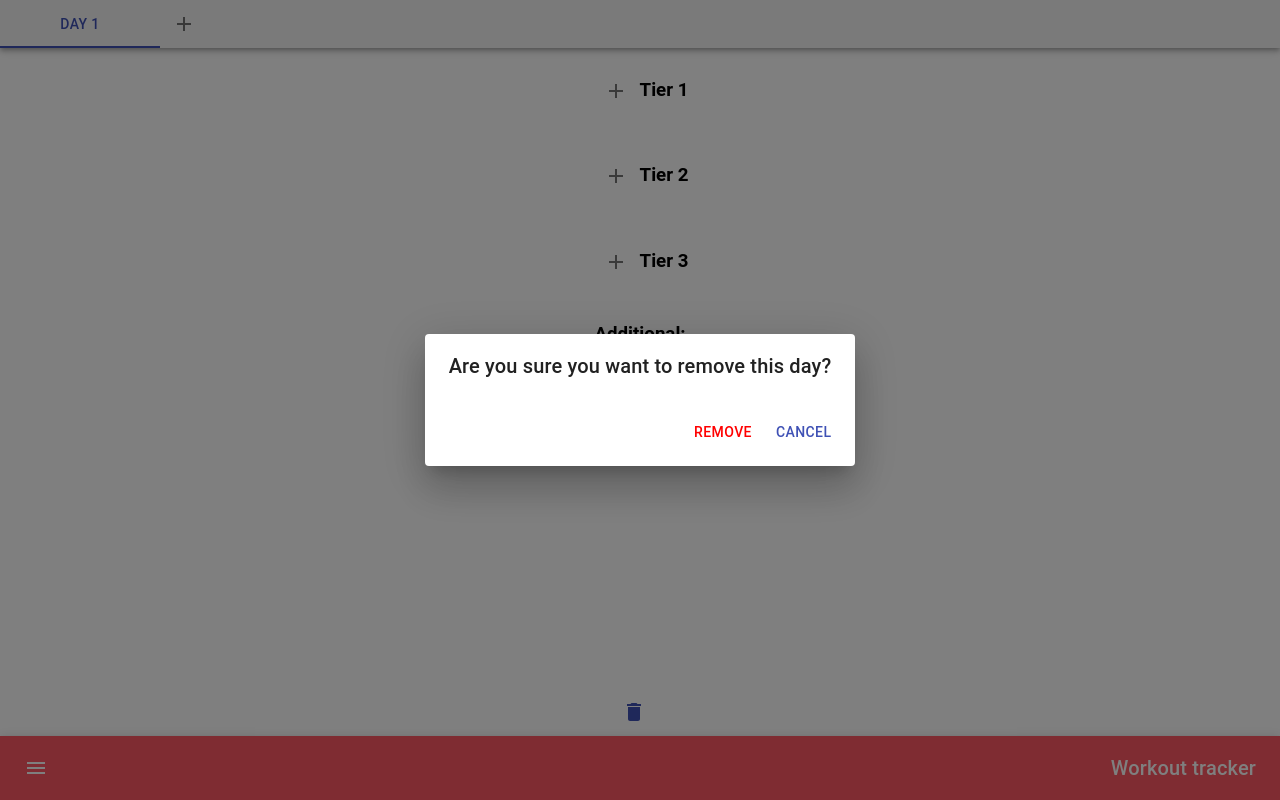
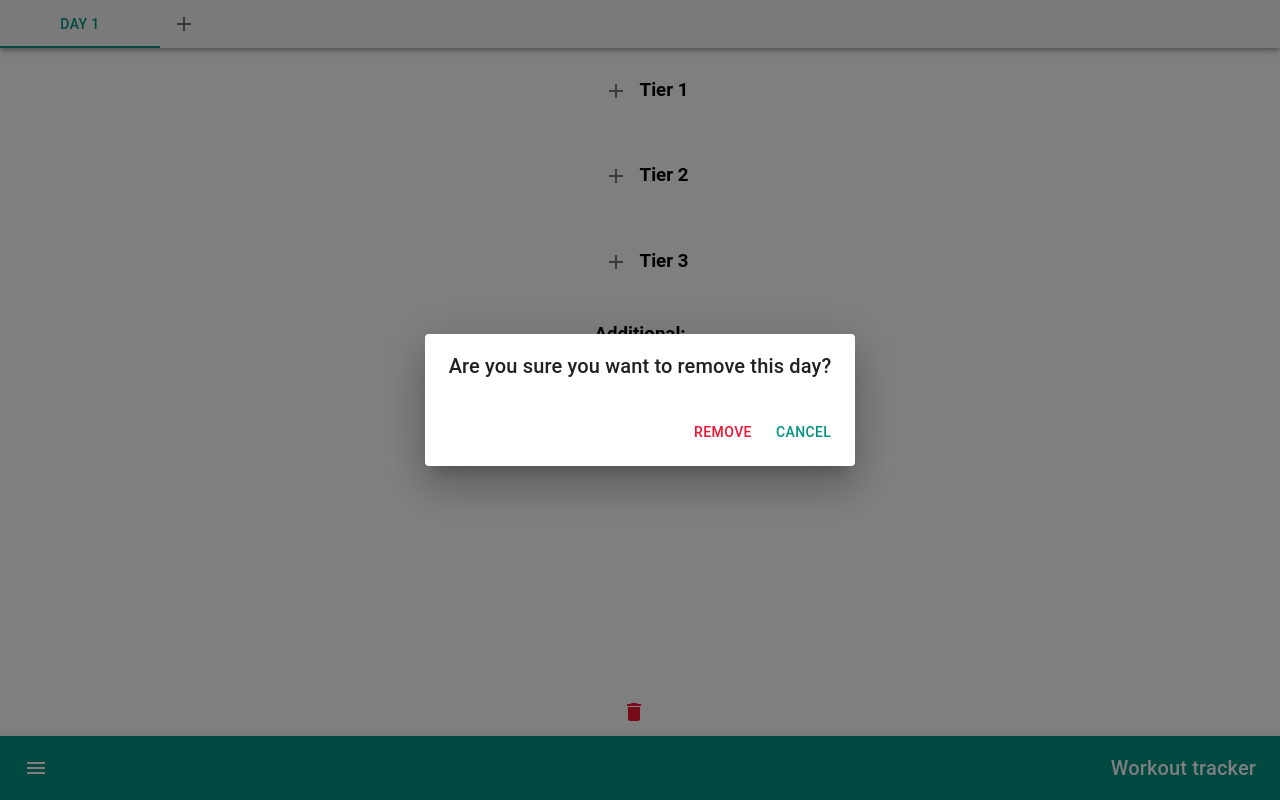
Before and after one commit to szymonpulut/WorkoutTracker, a React (Create React App) app: page / in a window 1280 px wide. Both pictures are taken after a click on the button 634 px from the left and 712 px from the top of the page. Built offline with nearby package versions, Linux system fonts and the light colour scheme.

Commit message:
Reworked color system & integrated into MUI color palette

```diff
--- a/src/components/BottomHeader/BottomHeader.tsx
+++ b/src/components/BottomHeader/BottomHeader.tsx
@@ -1,10 +1,17 @@
 /* eslint-disable */
 import React from 'react';
-import { withStyles, WithStyles, createStyles, Theme } from '@material-ui/core';
+import {
+    withStyles,
+    WithStyles,
+    createStyles,
+    Theme,
+    createPalette,
+} from '@material-ui/core';
 import { AppBar, Toolbar, Typography, IconButton } from '@material-ui/core';
 import MenuIcon from '@material-ui/icons/Menu';
 
 import BurgerMenu from 'components/BurgerMenu/BurgerMenu';
+// import theme from 'shared/theme';
 
 const styles = (theme: Theme) =>
     createStyles({
@@ -17,10 +24,11 @@ const styles = (theme: Theme) =>
         title: {
             flexGrow: 1,
             textAlign: 'right',
+            color: theme.palette.primary.contrastText,
         },
         appBar: {
             top: 'auto',
-            backgroundColor: '#FF5964',
+            backgroundColor: theme.palette.primary.main,
             bottom: 0,
         },
     });
--- a/src/components/ConfirmRemoveDialog/ConfirmRemoveDialog.tsx
+++ b/src/components/ConfirmRemoveDialog/ConfirmRemoveDialog.tsx
@@ -19,7 +19,7 @@ const styles = (theme: Theme): ReturnType<typeof createStyles> =>
         },
         RemoveButton: {
             textAlign: 'left',
-            color: 'red',
+            color: theme.palette.warning.main,
         },
     });
 
@@ -64,15 +64,13 @@ const ConfirmRemoveDialog: React.FC<IProps> = ({
                 className={classes.root}
             >
                 <DialogTitle id="form-dialog-title">
-                    {/* eslint-disable-next-line  react/jsx-one-expression-per-line */}
-                    Are you sure you want to remove {additionalDialogText}?
+                    {`Are you sure you want to remove ${additionalDialogText}?`}
                 </DialogTitle>
                 <DialogActions className={classes.DialogActions}>
                     <Button
                         onClick={(): void => {
                             handleClose(true);
                         }}
-                        color="primary"
                         className={classes.RemoveButton}
                     >
                         Remove
--- a/src/containers/ExerciseDialog/ExerciseDialog.tsx
+++ b/src/containers/ExerciseDialog/ExerciseDialog.tsx
@@ -29,7 +29,7 @@ const styles = (theme: Theme): ReturnType<typeof createStyles> =>
         },
         RemoveButton: {
             textAlign: 'left',
-            color: 'red',
+            color: theme.palette.warning.main,
         },
     });
 
--- a/src/containers/Workout/Workout.tsx
+++ b/src/containers/Workout/Workout.tsx
@@ -2,7 +2,13 @@ import React from 'react';
 import { Dispatch } from 'redux';
 import { connect } from 'react-redux';
 import DeleteIcon from '@material-ui/icons/Delete';
-import { IconButton } from '@material-ui/core';
+import {
+    IconButton,
+    createStyles,
+    WithStyles,
+    withStyles,
+    Theme,
+} from '@material-ui/core';
 
 import { IWorkoutRoutine } from 'types/WorkoutRoutine';
 import { AppState } from 'store/configureStore';
@@ -13,7 +19,14 @@ import Tier from 'components/Tier/Tier';
 import ConfirmRemoveDialog from 'components/ConfirmRemoveDialog/ConfirmRemoveDialog';
 import ExerciseDialog from 'containers/ExerciseDialog/ExerciseDialog';
 
-import styles from './Workout.module.scss';
+import styleClasses from './Workout.module.scss';
+
+const styles = (theme: Theme) =>
+    createStyles({
+        DeleteIcon: {
+            color: theme.palette.warning.main,
+        },
+    });
 
 interface IMapStateToProps {
     day: number;
@@ -27,7 +40,10 @@ interface IMapDispatchToProps {
     onRemoveDay: (day: number) => void;
 }
 
-interface IProps extends IMapStateToProps, IMapDispatchToProps {}
+interface IProps
+    extends IMapStateToProps,
+        IMapDispatchToProps,
+        WithStyles<keyof ReturnType<typeof styles>> {}
 
 const Workout: React.FC<IProps> = ({
     day,
@@ -36,6 +52,7 @@ const Workout: React.FC<IProps> = ({
     onInitDayOne,
     onChangeDay,
     onRemoveDay,
+    classes,
 }: IProps) => {
     // Initialise day 1 if array is empty or undefined - on first launch
     React.useEffect(() => {
@@ -66,7 +83,7 @@ const Workout: React.FC<IProps> = ({
         onChangeDay(newDay);
     };
     return (
-        <div className={styles.Workout}>
+        <div className={styleClasses.Workout}>
             <ConfirmRemoveDialog
                 isOpen={showRemoveDayDialog}
                 setOpen={(value): void => {
@@ -102,7 +119,7 @@ const Workout: React.FC<IProps> = ({
                     setShowRemoveDayDialog(true);
                 }}
             >
-                <DeleteIcon color="primary" />
+                <DeleteIcon className={classes.DeleteIcon} />
             </IconButton>
         </div>
     );
@@ -132,4 +149,6 @@ const mapDispatchToProps = (
     };
 };
 
-export default connect(mapStateToProps, mapDispatchToProps)(Workout);
+export default withStyles(styles)(
+    connect(mapStateToProps, mapDispatchToProps)(Workout),
+);
--- a/src/index.tsx
+++ b/src/index.tsx
@@ -1,6 +1,7 @@
 import * as React from 'react';
 import ReactDOM from 'react-dom';
 import './index.css';
+import theme from 'shared/theme';
 
 import { Provider } from 'react-redux';
 import { PersistGate } from 'redux-persist/integration/react';
@@ -9,13 +10,16 @@ import { store, persistor } from 'store/configureStore';
 
 import App from 'containers/App';
 import * as serviceWorker from 'serviceWorker';
+import { ThemeProvider, MuiThemeProvider } from '@material-ui/core/styles';
 
 ReactDOM.render(
-    <Provider store={store}>
-        <PersistGate loading="Loading redux persist" persistor={persistor}>
-            <App />
-        </PersistGate>
-    </Provider>,
+    <MuiThemeProvider theme={theme}>
+        <Provider store={store}>
+            <PersistGate loading="Loading redux persist" persistor={persistor}>
+                <App />
+            </PersistGate>
+        </Provider>
+    </MuiThemeProvider>,
     document.getElementById('root'),
 );
 
--- /dev/null
+++ b/src/shared/theme.ts
@@ -0,0 +1,11 @@
+import { createMuiTheme } from '@material-ui/core/styles';
+
+const theme = createMuiTheme({
+    palette: {
+        primary: { main: '#009382' },
+        secondary: { main: '#FFA17A' },
+        warning: { main: '#F31431' },
+    },
+});
+
+export default theme;
```
